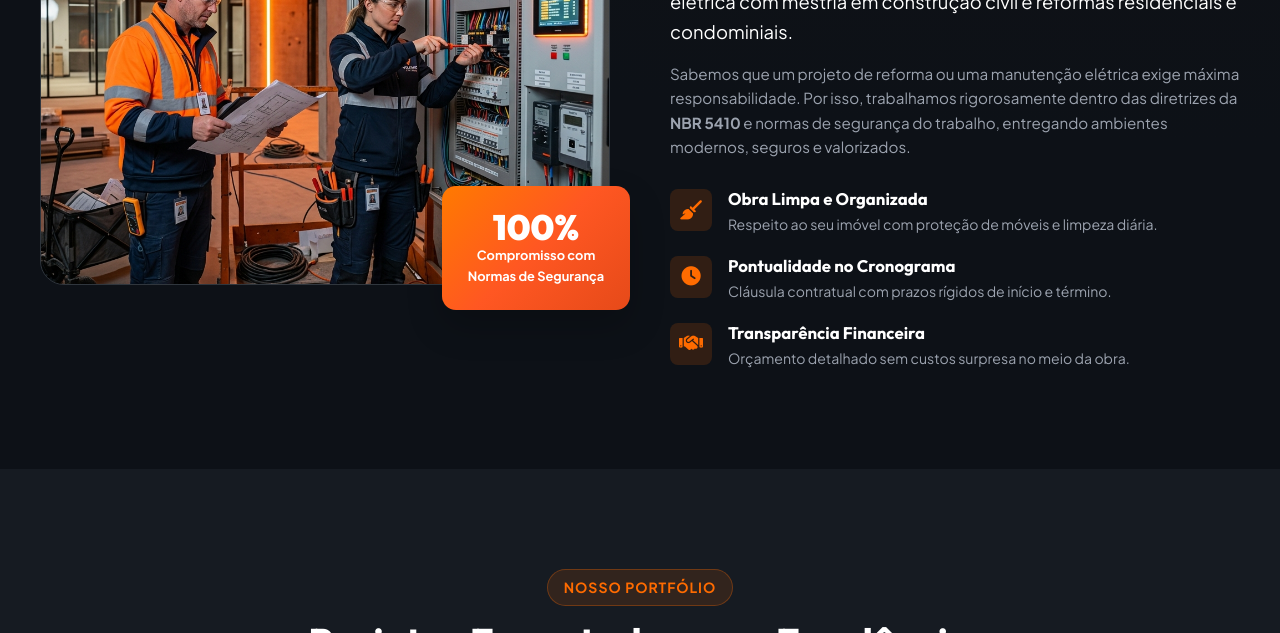
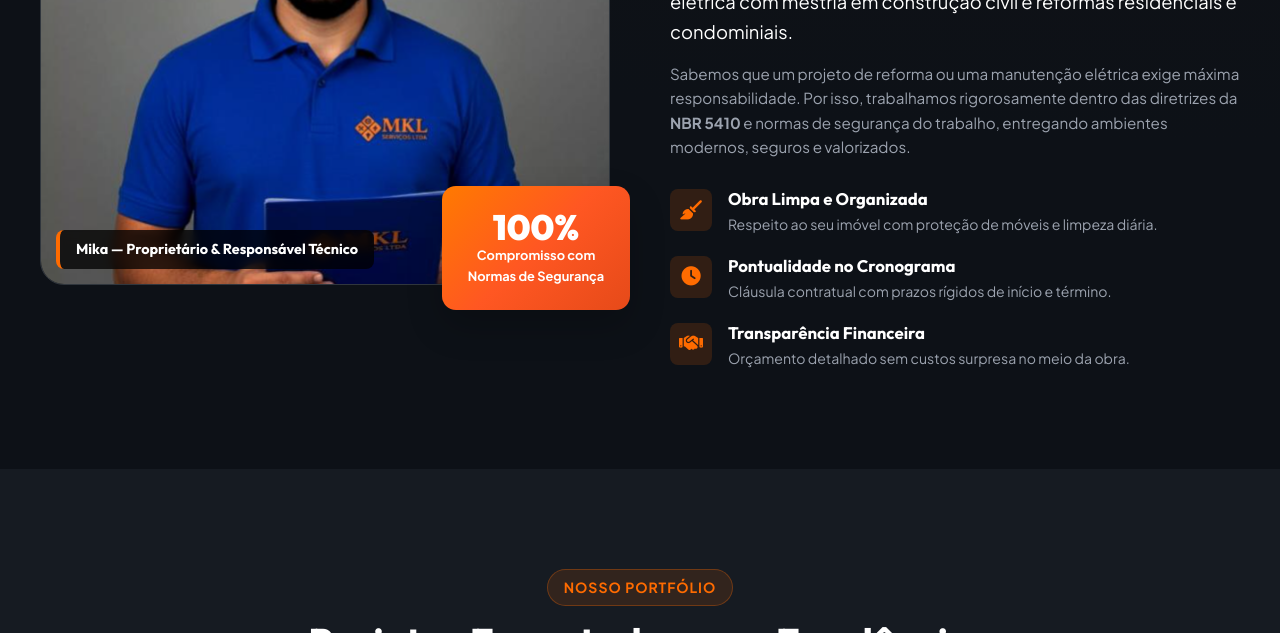
Before and after one commit to gleitonne/mklservi-os, a website built with Vite: page index.html in a window 1280 px wide. Shown: the part 4358-4991 px from the top of the page. Built offline with nearby package versions, Linux system fonts and the light colour scheme.

Commit message:
Add owner profile image to About section

```diff
--- a/index.html
+++ b/index.html
@@ -423,8 +423,11 @@
     <div class="container">
       <div class="about-grid">
         <div class="about-images">
-          <div class="about-img-main">
-            <img src="./images/hero_banner.png" alt="Equipe MKL Serviços">
+          <div class="about-img-main" style="position: relative;">
+            <img src="imagem/Captura de tela PERFIl MIKA.png" alt="Mika - Proprietário da MKL Serviços">
+            <div style="position: absolute; bottom: 15px; left: 15px; background: rgba(0, 0, 0, 0.75); backdrop-filter: blur(5px); color: #fff; padding: 8px 16px; border-radius: var(--radius-sm); border-left: 4px solid var(--orange-500); font-weight: 700; font-family: var(--font-display); font-size: 0.9rem; z-index: 2;">
+              Mika — Proprietário & Responsável Técnico
+            </div>
           </div>
           <div class="about-experience-card">
             <span class="exp-num">100%</span>
```
Also changed, not shown: imagem/Captura de tela PERFIl MIKA.png (renamed from imagem/Captura de tela PERFIL.png).
